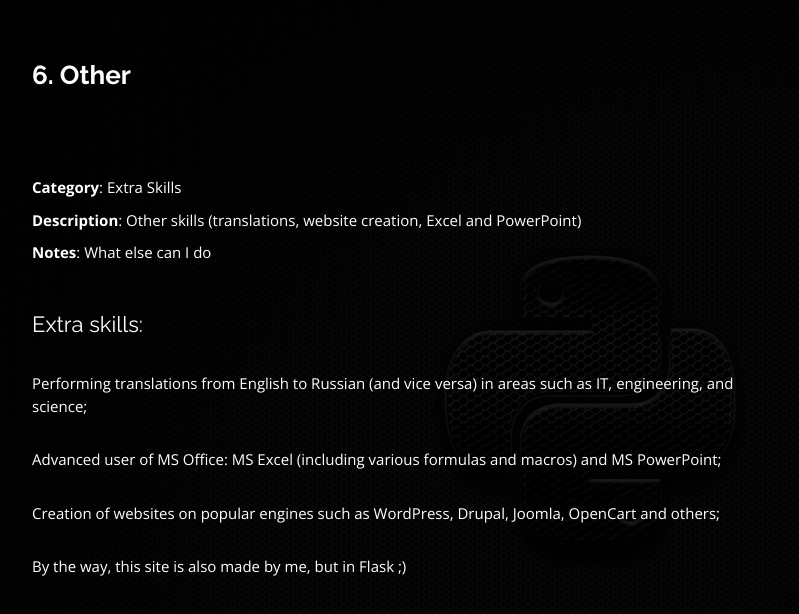
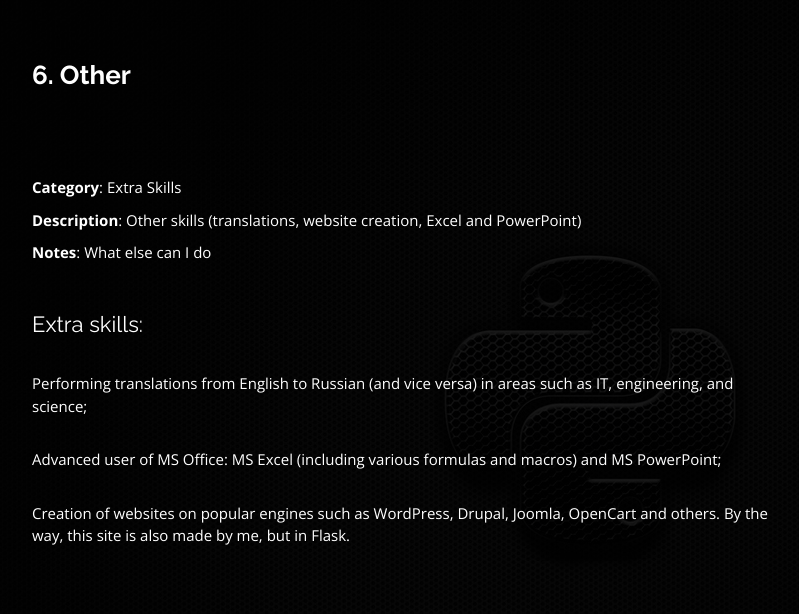
Before and after one commit to Alexey-Mir/alexey-mir.github.io, a plain HTML site: page portfolio/6. Other/index.html in a window 1280 px wide. Shown: the whole page, without its empty margins (50-849 px from the left). Drawn offline with nearby package versions, Linux system fonts and the light colour scheme.

Commit message:
Update index.html

```diff
--- a/portfolio/6. Other/index.html
+++ b/portfolio/6. Other/index.html
@@ -50,10 +50,7 @@ body::before {
 <p>Advanced user of MS Office: MS Excel (including various formulas and macros) and MS PowerPoint;</p>
 </li>
 <li>
-<p>Creation of websites on popular engines such as WordPress, Drupal, Joomla, OpenCart and others;</p>
-</li>
-<li>
-<p>By the way, this site is also made by me, but in Flask ;)</p>
+<p>Creation of websites on popular engines such as WordPress, Drupal, Joomla, OpenCart and others. By the way, this site is also made by me, but in Flask.</p>
 </li>
 </ul>
             </p>
```
